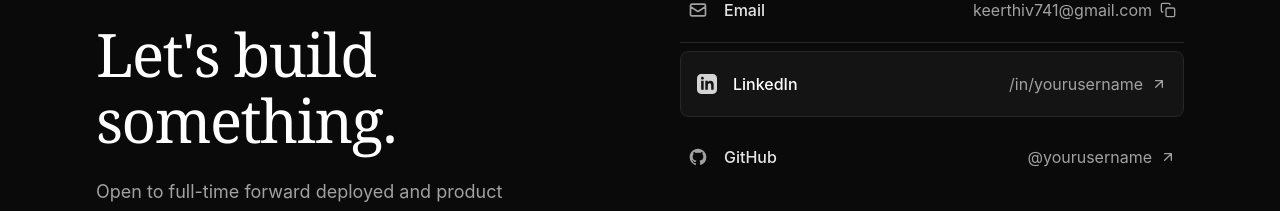
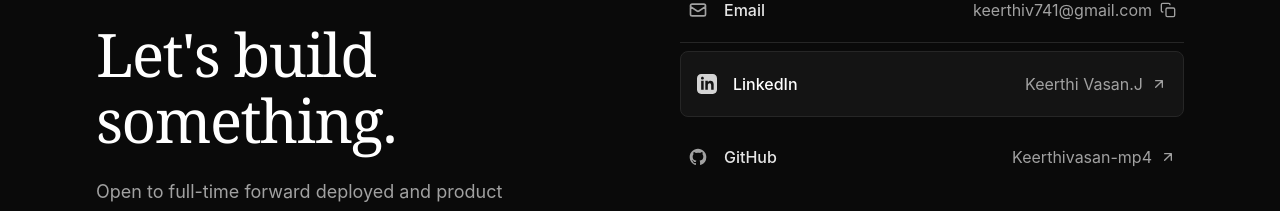
Before and after one commit to keerthivasan-mp4/Portfolio, a React (Vite) app: page / in a window 1280 px wide. Shown: the part 4200-4411 px from the top of the page. Built offline with nearby package versions, Linux system fonts and the light colour scheme.

Commit message:
replaced all the dummy contact link with actual link

```diff
--- a/src/Component/Footer.tsx
+++ b/src/Component/Footer.tsx
@@ -1,21 +1,3 @@
-
-// import { FaGithub, FaLinkedin } from 'react-icons/fa';
-
-
-
-// export default function Footer(){
-//     return(
-
-//             <footer id='contact' className="lg:border border-amber-600 mt-2 ">
-
-//           <a href="" className='lg:'> <FaGithub className="text-2xl"/> </a>
-//           <a href=""> <FaLinkedin className=''/> </a>
-
-
-//                 </footer>
-
-//     )
-// }
 
 
 import React, { useState } from 'react';
@@ -73,7 +55,7 @@ const Contact: React.FC = () => {
 
           {/* LinkedIn Row (Highlighted style like the image block) */}
           <a
-            href="https://linkedin.com/in/yourusername"
+            href="https://www.linkedin.com/in/keerthi-vasan-284653261/?isSelfProfile=true"
             target="_blank"
             rel="noopener noreferrer"
             className="group flex items-center justify-between py-5 px-4 bg-neutral-900/80 border border-neutral-800 my-2 rounded-lg transition-all hover:border-neutral-700"
@@ -84,8 +66,11 @@ const Contact: React.FC = () => {
               </svg>
               <span className="font-medium text-white">LinkedIn</span>
             </div>
+
+
+
             <div className="flex items-center space-x-2 text-neutral-400 group-hover:text-white transition-colors">
-              <span className="text-sm md:text-base">/in/yourusername</span>
+              <span className="text-sm md:text-base">Keerthi Vasan.J</span>
               <svg className="w-4 h-4 transform group-hover:translate-x-0.5 group-hover:-translate-y-0.5 transition-transform" fill="none" stroke="currentColor" strokeWidth="2" viewBox="0 0 24 24">
                 <path strokeLinecap="round" d="M7 17L17 7M17 7H7M17 7v10" />
               </svg>
@@ -94,7 +79,7 @@ const Contact: React.FC = () => {
 
           {/* GitHub Row */}
           <a
-            href="https://github.com/yourusername"
+            href="https://github.com/keerthivasan-mp4"
             target="_blank"
             rel="noopener noreferrer"
             className="group flex items-center justify-between py-5 px-2 transition-colors hover:bg-neutral-900/50"
@@ -106,7 +91,7 @@ const Contact: React.FC = () => {
               <span className="font-medium text-neutral-200">GitHub</span>
             </div>
             <div className="flex items-center space-x-2 text-neutral-400 group-hover:text-white transition-colors">
-              <span className="text-sm md:text-base">@yourusername</span>
+              <span className="text-sm md:text-base">Keerthivasan-mp4</span>
               <svg className="w-4 h-4 transform group-hover:translate-x-0.5 group-hover:-translate-y-0.5 transition-transform" fill="none" stroke="currentColor" strokeWidth="2" viewBox="0 0 24 24">
                 <path strokeLinecap="round" strokeLinejoin="round" d="M7 17L17 7M17 7H7M17 7v10" />
               </svg>
```
